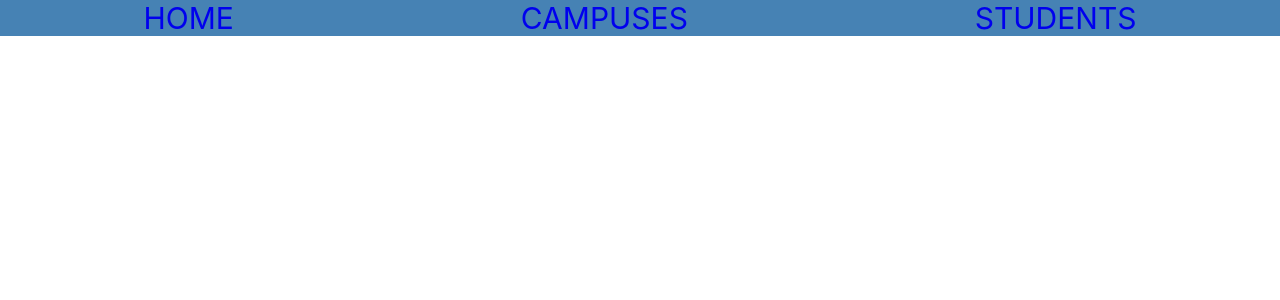
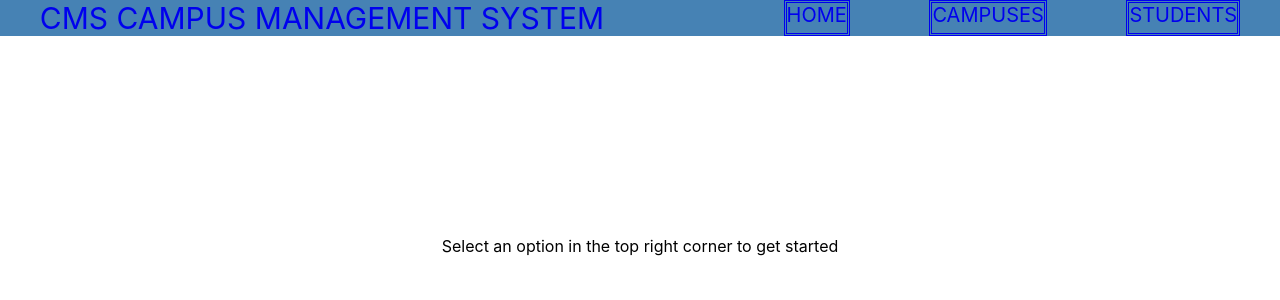
Before and after one commit to IvanJMorales/campus-front-end, a React (Create React App) app: page / in a window 1280 px wide. Shown: the top 300 px of the page. Built offline with nearby package versions, Linux system fonts and the light colour scheme.

Commit message:
Updated home page

```diff
--- a/src/components/views/HomePageView.js
+++ b/src/components/views/HomePageView.js
@@ -1,5 +1,7 @@
 import { Link } from 'react-router-dom';
-import './styles/HomePageView.css'
+import './styles/HomePageView.css';
+
+
 
 
 
@@ -9,10 +11,12 @@
     return (
         <div>
             <nav className='navbar'>
+                <Link to='/' className='linkHome'>CMS CAMPUS MANAGEMENT SYSTEM</Link>
                 <Link to='/' className='link'>HOME</Link>
                 <Link to='/campuses' className='link'>CAMPUSES</Link>
                 <Link to='/students' className='link'>STUDENTS</Link>
             </nav>
+            <p>Select an option in the top right corner to get started</p>
         </div>
     );
 }
--- a/src/components/views/styles/HomePageView.css
+++ b/src/components/views/styles/HomePageView.css
@@ -5,7 +5,20 @@
     justify-content: space-around;
 }
 
+
+.linkHome {
+    display: flex;
+    text-decoration: none;
+    font-size: 30px;
+    padding-right: 100px;
+}
 .link {
     text-decoration: none;
-    font-size: 30px;
+    font-size: 20px;
+    border-style: double;
 }
+
+p {
+    margin-top: 200px;
+    text-align: center;
+}
```
